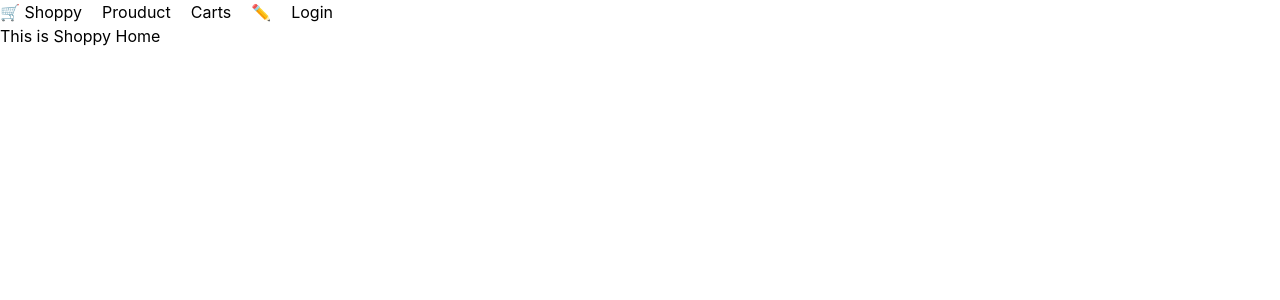
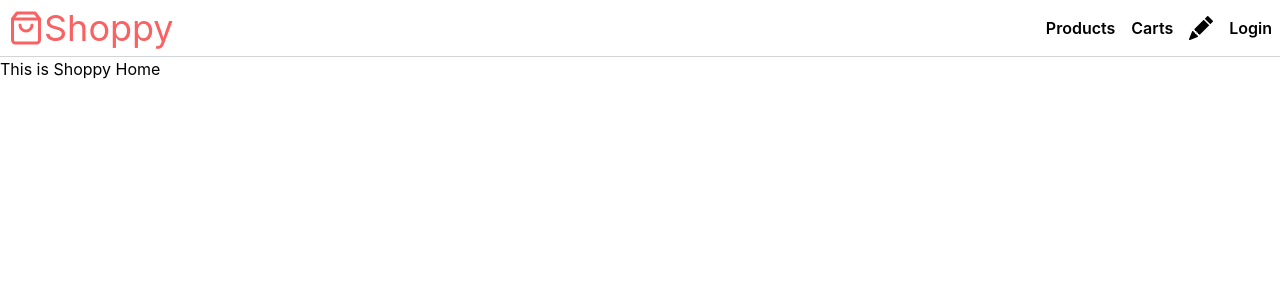
Before and after one commit to SteadySlower/React-clones, a React (Create React App) app: page /shoppy in a window 1280 px wide. Shown: the top 300 px of the page. Built offline with nearby package versions, Linux system fonts and the light colour scheme.

Commit message:
feature: add css in shoppy header

```diff
--- a/src/index.css
+++ b/src/index.css
@@ -11,18 +11,14 @@
     -moz-osx-font-smoothing: grayscale;
     width: 100vw;
     height: 100vh;
-}
-
-#AppYoutube {
     @apply flex flex-col items-center;
-    @apply bg-zinc-900 text-gray-50;
-}
-
-#root {
-    @apply w-full max-w-screen-2xl;
 }
 
 code {
     font-family: source-code-pro, Menlo, Monaco, Consolas, "Courier New",
         monospace;
 }
+
+#root {
+    @apply w-full max-w-screen-2xl;
+}
--- /dev/null
+++ b/src/shoppy-clone/AppShoppy.css
@@ -0,0 +1,7 @@
+@tailwind base;
+@tailwind components;
+@tailwind utilities;
+
+body#appShoppy {
+    @apply flex flex-col items-center;
+}
--- a/src/shoppy-clone/AppShoppy.jsx
+++ b/src/shoppy-clone/AppShoppy.jsx
@@ -1,8 +1,16 @@
 import React from "react";
+import { useEffect } from "react";
 import { Outlet } from "react-router-dom";
 import Header from "./components/Header";
+import "./AppShoppy.css";
 
 function AppShoppy() {
+    useEffect(() => {
+        document.body.id = "appShoppy";
+        return () => {
+            document.body.id = undefined;
+        };
+    }, []);
     return (
         <div id="AppShoppy">
             <Header />
--- a/src/shoppy-clone/components/Header.jsx
+++ b/src/shoppy-clone/components/Header.jsx
@@ -1,17 +1,29 @@
 import React from "react";
-import { useNavigate } from "react-router-dom";
+import { Link, useNavigate } from "react-router-dom";
+import { FiShoppingBag } from "react-icons/fi";
+import { BsFillPencilFill } from "react-icons/bs";
 
 function Header() {
     const navigate = useNavigate();
 
     return (
-        <div className="flex gap-5">
-            <p onClick={() => navigate(`/shoppy`)}>🛒 Shoppy</p>
-            <p onClick={() => navigate(`/shoppy/products`)}>Prouduct</p>
-            <p onClick={() => navigate(`/shoppy/carts`)}>Carts</p>
-            <p onClick={() => navigate(`/shoppy/products/new`)}>✏️</p>
-            <p>Login</p>
-        </div>
+        <header className="flex justify-between border-b border-gray-300 p-2">
+            <Link
+                to="/shoppy"
+                className="flex items-center text-4xl text-shoppyBrand"
+            >
+                <FiShoppingBag />
+                <h1>Shoppy</h1>
+            </Link>
+            <nav className="flex items-center gap-4 font-semibold">
+                <Link to="/shoppy/products">Products</Link>
+                <Link to="/shoppy/carts">Carts</Link>
+                <Link to="/shoppy/products/new" className="text-2xl">
+                    <BsFillPencilFill />
+                </Link>
+                <button>Login</button>
+            </nav>
+        </header>
     );
 }
 
--- /dev/null
+++ b/src/youtube-clone/AppYoutube.css
@@ -0,0 +1,8 @@
+@tailwind base;
+@tailwind components;
+@tailwind utilities;
+
+body#appYoutube {
+    @apply bg-zinc-900 text-gray-50;
+    @apply flex flex-col items-center;
+}
--- a/src/youtube-clone/AppYoutube.jsx
+++ b/src/youtube-clone/AppYoutube.jsx
@@ -1,11 +1,19 @@
-import React from "react";
+import React, { useEffect } from "react";
 import SearchHeader from "./components/SearchHeader";
 import { Outlet } from "react-router-dom";
 import { QueryClient, QueryClientProvider } from "@tanstack/react-query";
 import { YoutubeApiProvider } from "./context/YoutubeApiContext";
+import "./AppYoutube.css";
 
 const queryClient = new QueryClient();
 function AppYoutube(props) {
+    useEffect(() => {
+        document.body.id = "appYoutube";
+        return () => {
+            document.body.id = undefined;
+        };
+    }, []);
+
     return (
         <div id="AppYoutube">
             <SearchHeader />
--- a/tailwind.config.js
+++ b/tailwind.config.js
@@ -5,6 +5,7 @@
         extend: {
             colors: {
                 youtubeBrand: "#FF0000",
+                shoppyBrand: "#F96162",
             },
         },
     },
```
